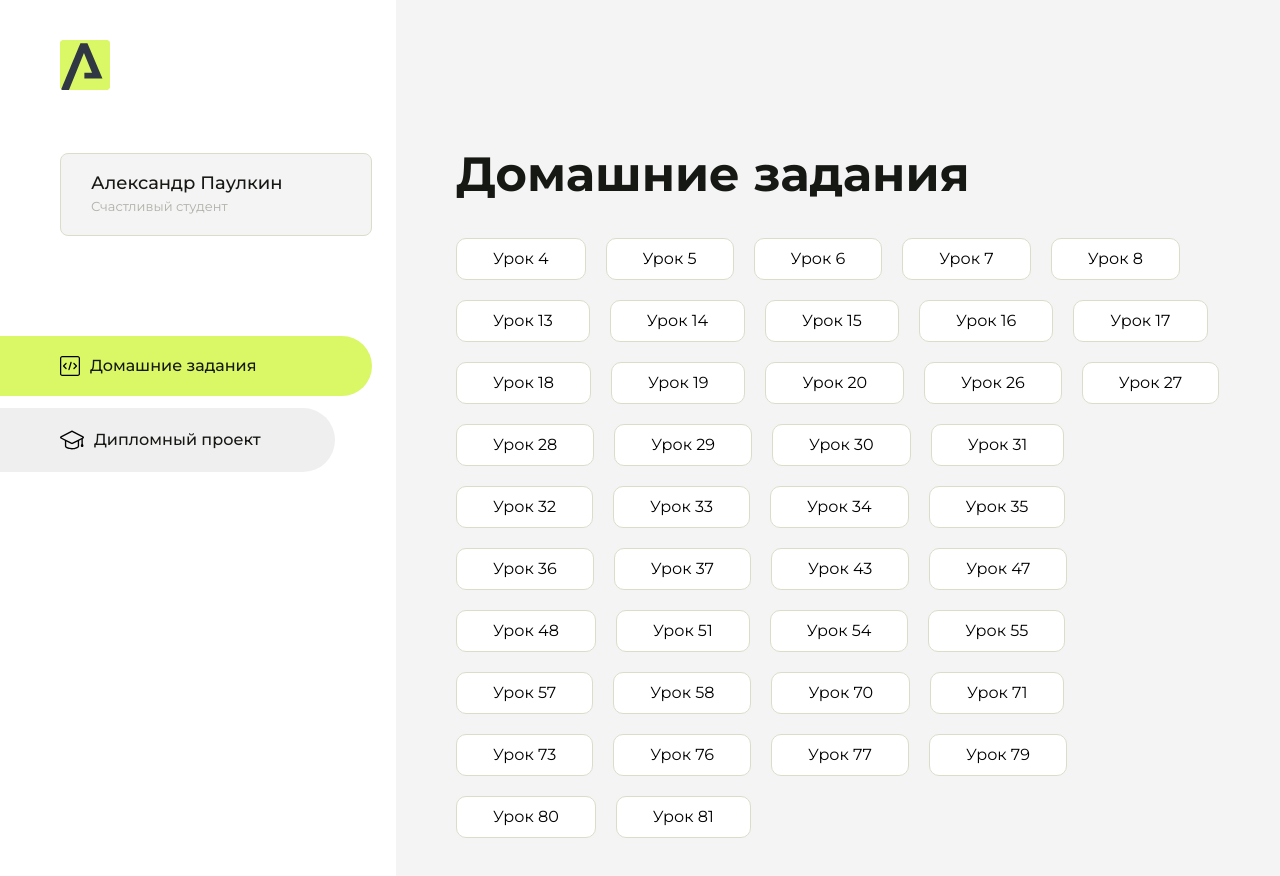
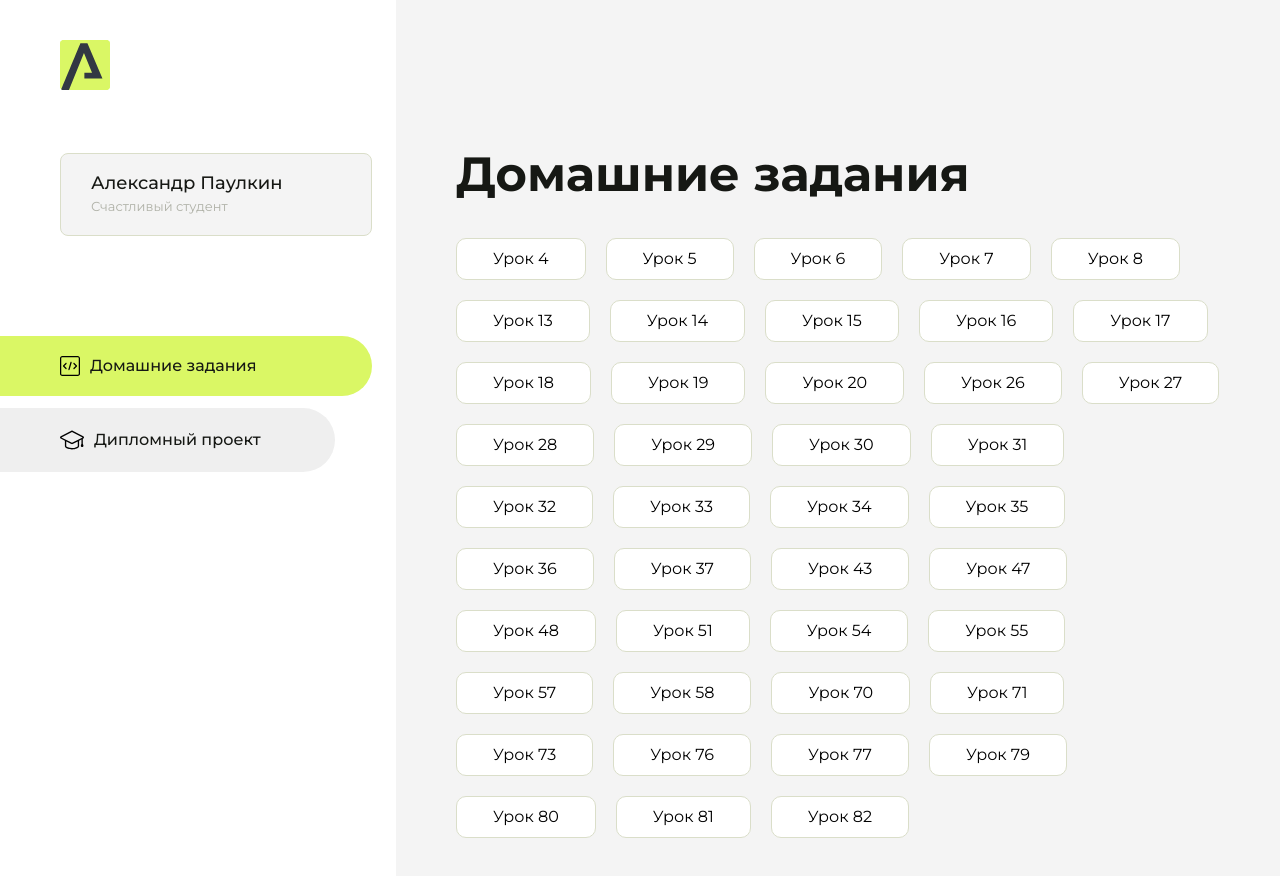
Before and after one commit to ychenik-A/homework, a plain HTML site: page index.html in a window 1280 px wide. Drawn offline with Linux system fonts and the light colour scheme.

Commit message:
Update index.html

```diff
--- a/index.html
+++ b/index.html
@@ -215,6 +215,9 @@
                      <li class="content__list-item">
                         <a href="lesson81/index.html">Урок 81</a>
                     </li>
+                     <li class="content__list-item">
+                        <a href="lesson82/index.html">Урок 82</a>
+                    </li>
                 </ul>
             </div>
             <div class="content__block hidden" id="diplomBlock">
```
